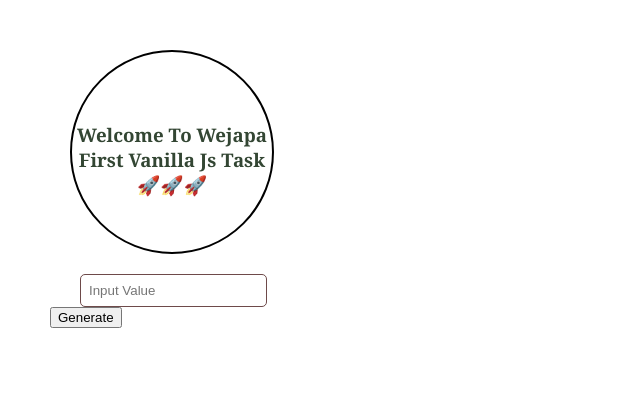
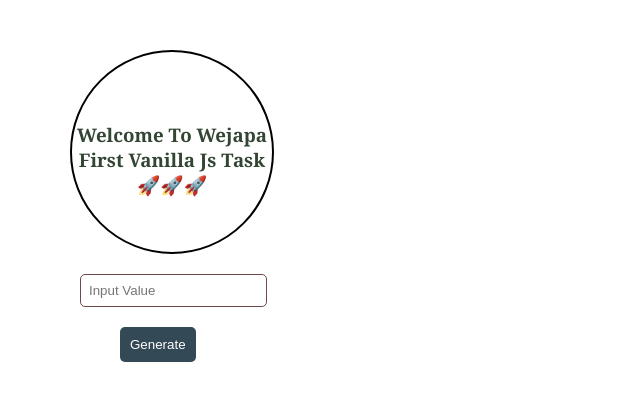
Before and after one commit to Elozino/Frontend-Vue, a plain HTML site: page index.html in a window 1280 px wide. Shown: the whole page, without its empty margins (0-640 px from the left). Drawn offline with Linux system fonts and the light colour scheme.

Commit message:
Update index.html

```diff
--- a/index.html
+++ b/index.html
@@ -6,12 +6,17 @@
     <title>VANILLA JS</title>
     <link rel="stylesheet" href="index.css">
 <body>
-    <div id="colorpad">
-        <p><h3>Welcome to Wejapa first vanilla js task 🚀🚀🚀</h3></p>
+    <div class="body">
+        <div id="colorpad">
+            <p><h3>Welcome to Wejapa first vanilla js task 🚀🚀🚀</h3></p>
+        </div>
+        <div>
+            <input type="colour" id="randColor" placeholder="Input Value"><br/>
+
+            <button id="btn">Generate</button>
+        </div>
+
     </div>
-    <input type="colour" id="randColor" placeholder="Input Value"><br/>
-
-    <button id="button" onclick="setRandomColor()">Generate</button>
     <script src="index.js"></script>
 </body>
 </html>
```
